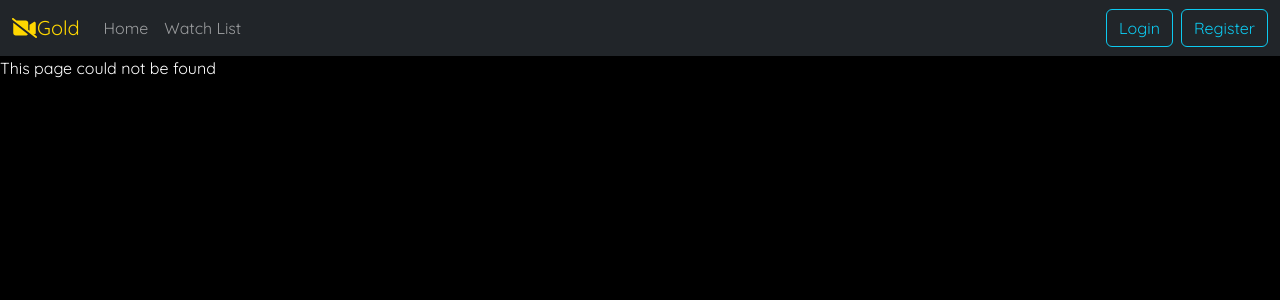
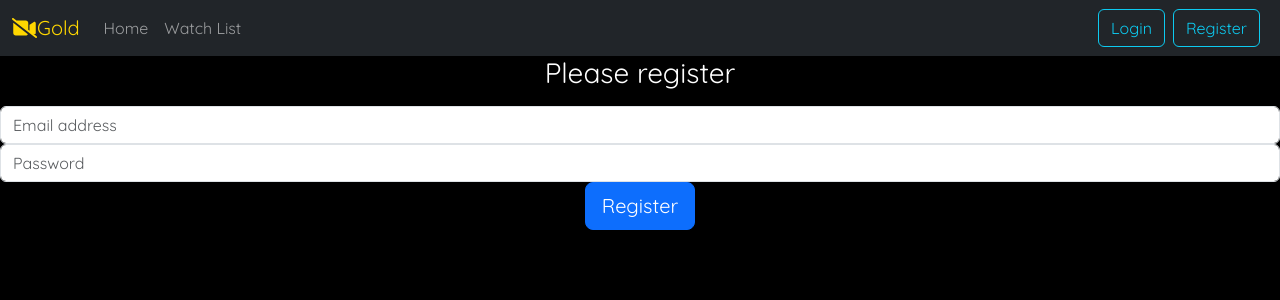
Before and after one commit to valeriiazvezdina/movies-app-frontend, a React (Create React App) app in the folder movie-frontend/: page /register in a window 1280 px wide. Shown: the top 300 px of the page. Built offline with nearby package versions, Linux system fonts and the light colour scheme; no server answers.

Commit message:
feat: add login and register functionality

```diff
--- a/movie-frontend/src/App.js
+++ b/movie-frontend/src/App.js
@@ -5,7 +5,9 @@ import api from './api/axiosConfig';
 import Layout from './components/Layjout';
 import Header from './components/header/Header';
 import Home from './components/home/Home';
+import Login from './components/login/Login';
 import NotFound from './components/not-found/NotFound';
+import Register from './components/register/Register';
 import Reviews from './components/reviews/Reviews';
 import Trailer from './components/trailer/Trailer';
 
@@ -13,6 +15,7 @@ function App() {
 	const [movies, setMovies] = useState();
 	const [movie, setMovie] = useState();
 	const [reviews, setReviews] = useState([]);
+	const [loggedIn, setLoggedIn] = useState(false);
 
 	const getMovies = async () => {
 		try {
@@ -36,12 +39,24 @@ function App() {
 	};
 
 	useEffect(() => {
+		const fetchMe = async () => {
+			try {
+				const response = await api.get('/users/me', { withCredentials: true });
+				setLoggedIn(response.data.loggedIn);
+			} catch (err) {
+				console.error(err);
+			}
+		};
+		fetchMe();
+	}, []);
+
+	useEffect(() => {
 		getMovies();
 	}, []);
 
 	return (
 		<div className='App'>
-			<Header />
+			<Header loggedIn={loggedIn} setLoggedIn={setLoggedIn} />
 			<Routes>
 				<Route path='/' element={<Layout />}>
 					<Route index element={<Home movies={movies} />} />
@@ -57,6 +72,8 @@ function App() {
 							/>
 						}
 					></Route>
+					<Route path='/login' element={<Login />}></Route>
+					<Route path='/register' element={<Register />}></Route>
 					<Route path='*' element={<NotFound />}></Route>
 				</Route>
 			</Routes>
--- /dev/null
+++ b/movie-frontend/src/components/error/Error.js
@@ -0,0 +1,25 @@
+function Error({ message }) {
+	return (
+		<div
+			className='text-center'
+			style={{
+				position: 'fixed',
+				bottom: '1rem',
+				left: '50%',
+				transform: 'translateX(-50%)',
+				zIndex: 1050,
+			}}
+		>
+			<div
+				className='toast show bg-danger text-white'
+				role='alert'
+				aria-live='assertive'
+				aria-atomic='true'
+			>
+				<div className='toast-body'>{message}</div>
+			</div>
+		</div>
+	);
+}
+
+export default Error;
--- a/movie-frontend/src/components/header/Header.js
+++ b/movie-frontend/src/components/header/Header.js
@@ -1,35 +1,86 @@
-import { FontAwesomeIcon } from "@fortawesome/react-fontawesome";
-import { faVideoSlash } from "@fortawesome/free-solid-svg-icons";
-import Button from "react-bootstrap/Button";
-import Container from "react-bootstrap/Container"
-import Nav from "react-bootstrap/Nav";
-import Navbar from "react-bootstrap/Navbar";
-import { NavLink } from "react-router-dom";
+import { faVideoSlash } from '@fortawesome/free-solid-svg-icons';
+import { FontAwesomeIcon } from '@fortawesome/react-fontawesome';
+import Button from 'react-bootstrap/Button';
+import Container from 'react-bootstrap/Container';
+import Nav from 'react-bootstrap/Nav';
+import Navbar from 'react-bootstrap/Navbar';
+import { NavLink, useNavigate } from 'react-router-dom';
+import api from '../../api/axiosConfig';
 
-const Header = () => {
+const Header = ({ loggedIn, setLoggedIn }) => {
+	const navigate = useNavigate();
+
+	function reviews(imdbId) {
+		navigate(`/reviews/${imdbId}`);
+	}
+
+	const login = async e => {
+		e.preventDefault();
+		navigate('/login', { setLoggedIn });
+	};
+
+	const logout = async e => {
+		e.preventDefault();
+
+		try {
+			await api.post('/users/logout', {
+				withCredentials: true,
+			});
+			console.log('Logged out');
+			setLoggedIn(false);
+		} catch (err) {
+			console.error(err);
+		}
+	};
+
+	const register = async e => {
+		e.preventDefault();
+		navigate('/register', { setLoggedIn });
+	};
 
 	return (
-        <Navbar bg="dark" variant="dark" expand="lg">
+		<Navbar bg='dark' variant='dark' expand='lg'>
 			<Container fluid>
-                <Navbar.Brand href="/" style={{ "color": 'gold' }}>
-                    <FontAwesomeIcon icon={faVideoSlash} />Gold
+				<Navbar.Brand href='/' style={{ color: 'gold' }}>
+					<FontAwesomeIcon icon={faVideoSlash} />
+					Gold
 				</Navbar.Brand>
-                <Navbar.Toggle aria-controls="navbarScroll" />
-                <Navbar.Collapse id="navbarScroll">
+				<Navbar.Toggle aria-controls='navbarScroll' />
+				<Navbar.Collapse id='navbarScroll'>
 					<Nav
-                        className="me-auto my-2 my-lg-0"
+						className='me-auto my-2 my-lg-0'
 						style={{ maxHeight: '100px' }}
 						navbarScroll
 					>
-                        <NavLink className="nav-link" to="/">Home</NavLink>
-                        <NavLink className="nav-link" to="/watch-list">Watch List</NavLink>
+						<NavLink className='nav-link' to='/'>
+							Home
+						</NavLink>
+						<NavLink className='nav-link' to='/watch-list'>
+							Watch List
+						</NavLink>
 					</Nav>
-                    <Button variant="outline-info" className="me-2">Login</Button>
-                    <Button variant="outline-info">Register</Button>
+					{!loggedIn ? (
+						<>
+							<Button variant='outline-info' className='me-2' onClick={login}>
+								Login
+							</Button>
+							<Button
+								variant='outline-info'
+								className='me-2'
+								onClick={register}
+							>
+								Register
+							</Button>
+						</>
+					) : (
+						<Button variant='outline-info' onClick={logout}>
+							Logout
+						</Button>
+					)}
 				</Navbar.Collapse>
 			</Container>
 		</Navbar>
-    )
-}
+	);
+};
 
-export default Header
+export default Header;
--- a/movie-frontend/src/components/hero/Hero.js
+++ b/movie-frontend/src/components/hero/Hero.js
@@ -53,12 +53,14 @@ const Hero = ({ movies }) => {
 	return (
 		<div className='movie-carousel-container'>
 			<Carousel>
-				{movies?.map((movie, imdbId) => (
-					<Paper key={imdbId}>
+				{movies?.map(movie => (
+					<Paper key={movie.imdbId}>
 						<div className='movie-card-container'>
 							<div
 								className='movie-card'
-								style={{ '--img': `url(${movie.backdrops[0]})` }}
+								style={{
+									'--img': `url(${movie.backdrops?.[0] || defaultBackdrop})`,
+								}}
 							>
 								<div className='movie-details'>
 									<div className='movie-poster'>
--- /dev/null
+++ b/movie-frontend/src/components/login/Login.js
@@ -0,0 +1,77 @@
+import { useState } from 'react';
+import { useNavigate } from 'react-router-dom';
+import api from '../../api/axiosConfig';
+import Error from '../error/Error';
+
+function Login({ setLoggedIn }) {
+	const [email, setEmail] = useState('');
+	const [password, setPassword] = useState('');
+	const [unauthorized, setUnauthorized] = useState(false);
+
+	const navigate = useNavigate();
+
+	const login = async e => {
+		e.preventDefault();
+
+		try {
+			await api.post(
+				'/users/login',
+				{ email, password },
+				{
+					headers: { 'Content-Type': 'application/json' },
+					withCredentials: true,
+				}
+			);
+			console.log('Logged in', email, password);
+			setLoggedIn(true);
+			navigate('/');
+		} catch (err) {
+			console.error(err);
+			setUnauthorized(true);
+		}
+	};
+
+	return (
+		<div className='text-center'>
+			{unauthorized && <Error message={'Wrong email or password'} />}
+
+			<form className='form-signin' onSubmit={login}>
+				<h1 className='h3 mb-3 font-weight-normal'>Please login</h1>
+
+				<label htmlFor='inputEmail' className='visually-hidden'>
+					Email address
+				</label>
+				<input
+					type='email'
+					id='inputEmail'
+					className='form-control'
+					placeholder='Email address'
+					value={email}
+					onChange={e => setEmail(e.target.value)}
+					required={true}
+					aria-label='Email address'
+				/>
+
+				<label htmlFor='inputPassword' className='visually-hidden'>
+					Password
+				</label>
+				<input
+					type='password'
+					id='inputPassword'
+					className='form-control'
+					placeholder='Password'
+					value={password}
+					onChange={e => setPassword(e.target.value)}
+					required={true}
+					aria-label='Password'
+				/>
+
+				<button className='btn btn-lg btn-primary btn-block' type='submit'>
+					Login
+				</button>
+			</form>
+		</div>
+	);
+}
+
+export default Login;
--- /dev/null
+++ b/movie-frontend/src/components/register/Register.js
@@ -0,0 +1,77 @@
+import { useState } from 'react';
+import { useNavigate } from 'react-router-dom';
+import api from '../../api/axiosConfig';
+import Error from '../error/Error';
+
+function Register({ setLoggedIn }) {
+	const [email, setEmail] = useState('');
+	const [password, setPassword] = useState('');
+	const [unregistered, setUnregistered] = useState(false);
+
+	const navigate = useNavigate();
+
+	const register = async e => {
+		e.preventDefault();
+
+		try {
+			await api.post(
+				'/users/register',
+				{ email, password },
+				{
+					headers: { 'Content-Type': 'application/json' },
+					withCredentials: true,
+				}
+			);
+			console.log('Registered', email, password);
+			setLoggedIn(true);
+			navigate('/');
+		} catch (err) {
+			console.error(err);
+			setUnregistered(true);
+		}
+	};
+
+	return (
+		<div className='text-center'>
+			{unregistered && <Error message={'Email is already taken'} />}
+
+			<form className='form-signin' onSubmit={register}>
+				<h1 className='h3 mb-3 font-weight-normal'>Please register</h1>
+
+				<label htmlFor='inputEmail' className='visually-hidden'>
+					Email address
+				</label>
+				<input
+					type='email'
+					id='inputEmail'
+					className='form-control'
+					placeholder='Email address'
+					value={email}
+					onChange={e => setEmail(e.target.value)}
+					required={true}
+					aria-label='Email address'
+				/>
+
+				<label htmlFor='inputPassword' className='visually-hidden'>
+					Password
+				</label>
+				<input
+					type='password'
+					id='inputPassword'
+					className='form-control'
+					placeholder='Password'
+					value={password}
+					onChange={e => setPassword(e.target.value)}
+					required={true}
+					aria-label='Password'
+				/>
+
+				<button className='btn btn-lg btn-primary btn-block' type='submit'>
+					Register
+				</button>
+			</form>
+		</div>
+	);
+}
+
+export default Register;
--- a/movie-frontend/src/components/review-form/ReviewForm.js
+++ b/movie-frontend/src/components/review-form/ReviewForm.js
@@ -1,17 +1,20 @@
-import { Form, Button } from 'react-bootstrap';
+import { Form } from 'react-bootstrap';
 
 const ReviewForm = ({ handleSubmit, reviewBody, labelText, defaultValue }) => {
-    return (
+	return (
+		<Form onSubmit={handleSubmit}>
+			<Form.Group className='mb-3' controlId='exampleForm.ControlTextarea1'>
+				<Form.Label>{labelText}</Form.Label>
+				<Form.Control
+					ref={reviewBody}
+					as='textarea'
+					rows={3}
+					defaultValue={defaultValue}
+				/>
+			</Form.Group>
+			{/* <Button variant="outline-info" onClick={handleSubmit}>Submit</Button> */}
+		</Form>
+	);
+};
 
-        <Form>
-            <Form.Group className="mb-3" controlId="exampleForm.ControlTextarea1">
-                <Form.Label>{labelText}</Form.Label>
-                <Form.Control ref={reviewBody} as="textarea" rows={3} defaultValue={defaultValue} />
-            </Form.Group>
-            <Button variant="outline-info" onClick={handleSubmit}>Submit</Button>
-        </Form>
-
-    )
-}
-
-export default ReviewForm
+export default ReviewForm;
```
Also changed, not shown: movie-frontend/src/components/reviews/Reviews.js (+24 -22 lines). Lines whose indentation alone changed are shown as unchanged.
